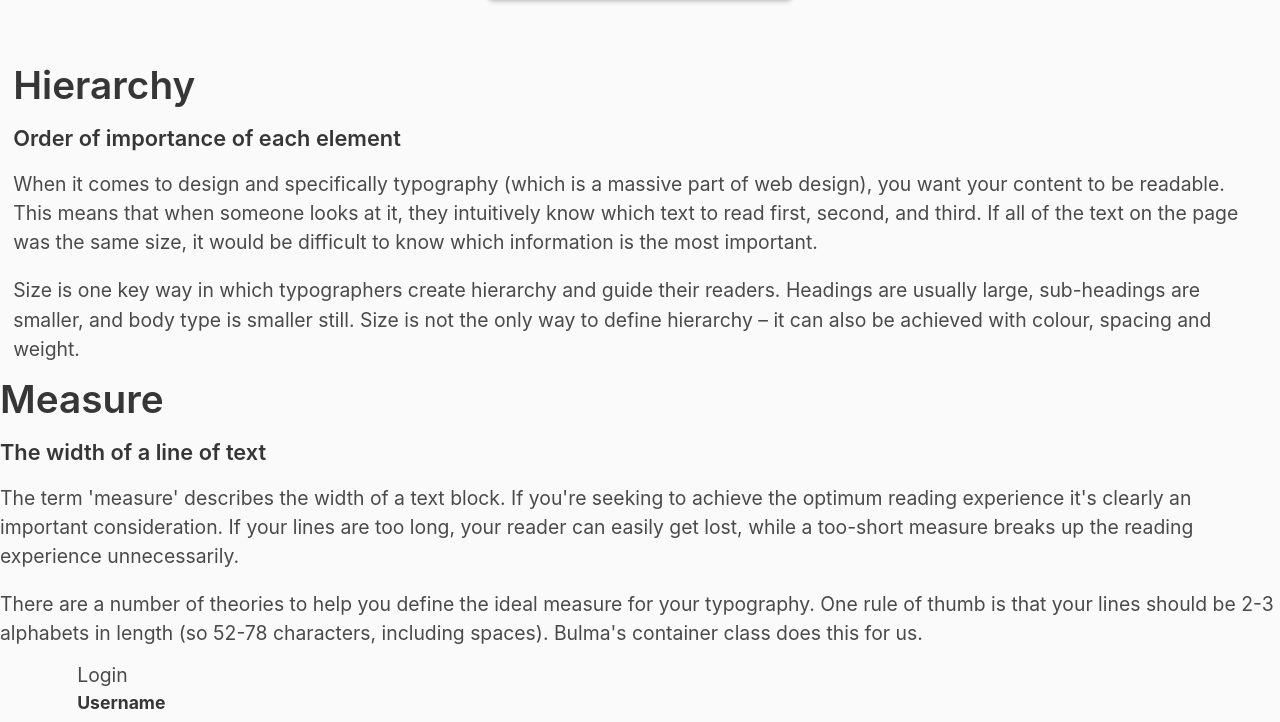
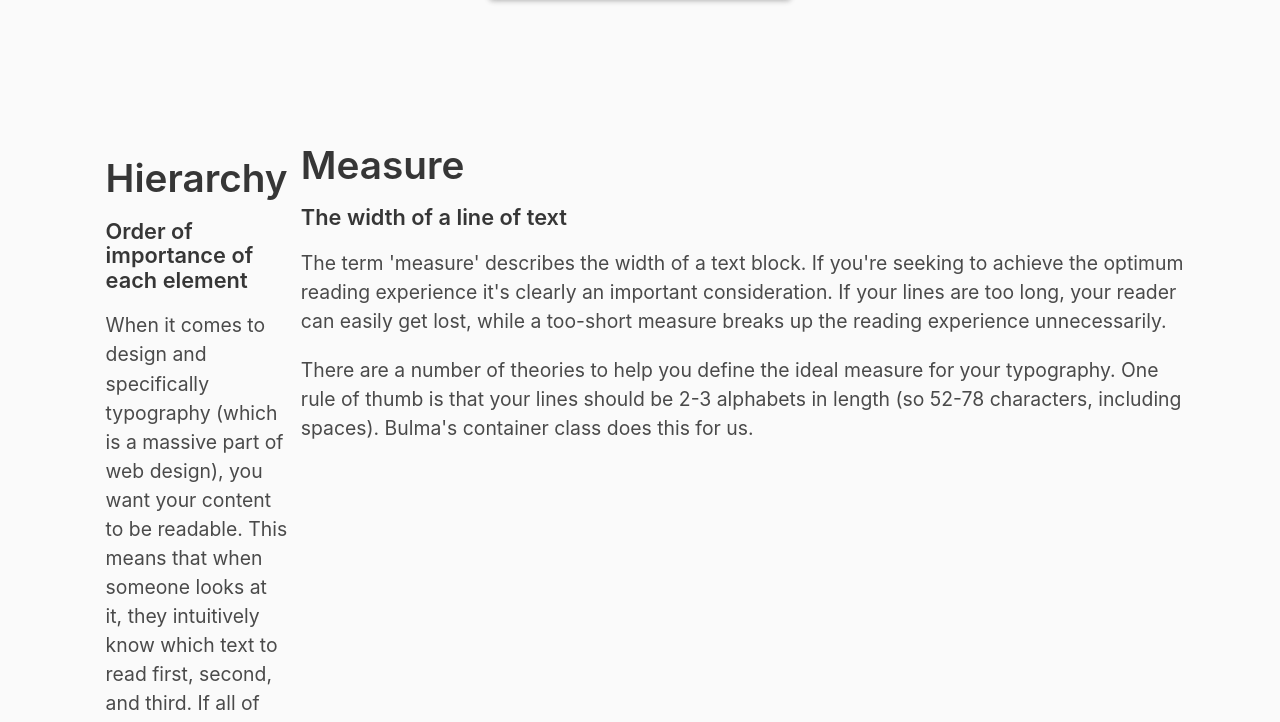
Before and after one commit to jdmar3-comp426/a02-emmazhang23, a website: page index.html in a window 1280 px wide. Shown: the part 3350-4072 px from the top of the page. Drawn offline with nearby package versions, Linux system fonts and the light colour scheme; a web font is replaced by a local one.

Commit message:
some more

```diff
--- a/index.html
+++ b/index.html
@@ -115,10 +115,10 @@
         </div>
     </div>
 </section>
-<section class="">
-    <div class="">
+<section class="section">
+    <div class="hero-body">
         <div class="content">
-            <div class="">
+            <div class="columns">
                 <div class="column">
                     <h1 class="">Hierarchy</h1>
                     <h5 class="">Order of importance of each element</h5>
```
